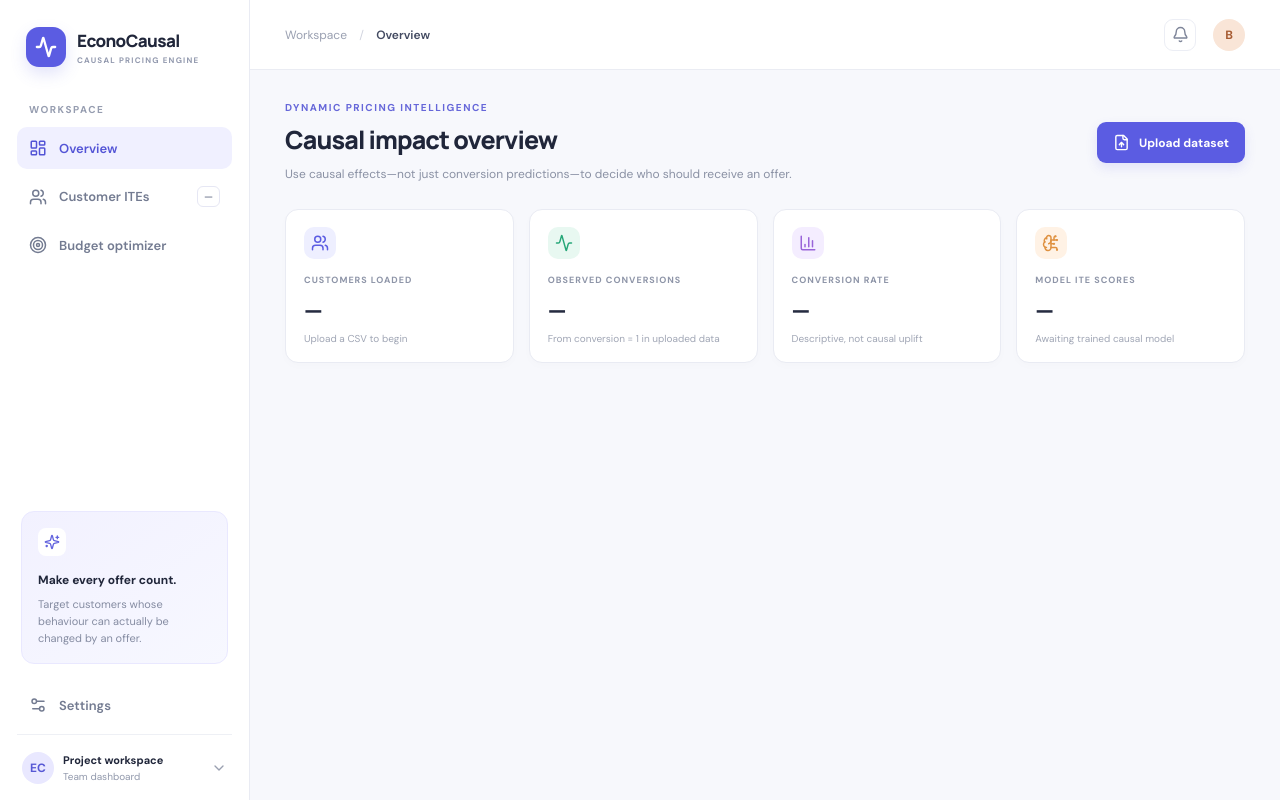
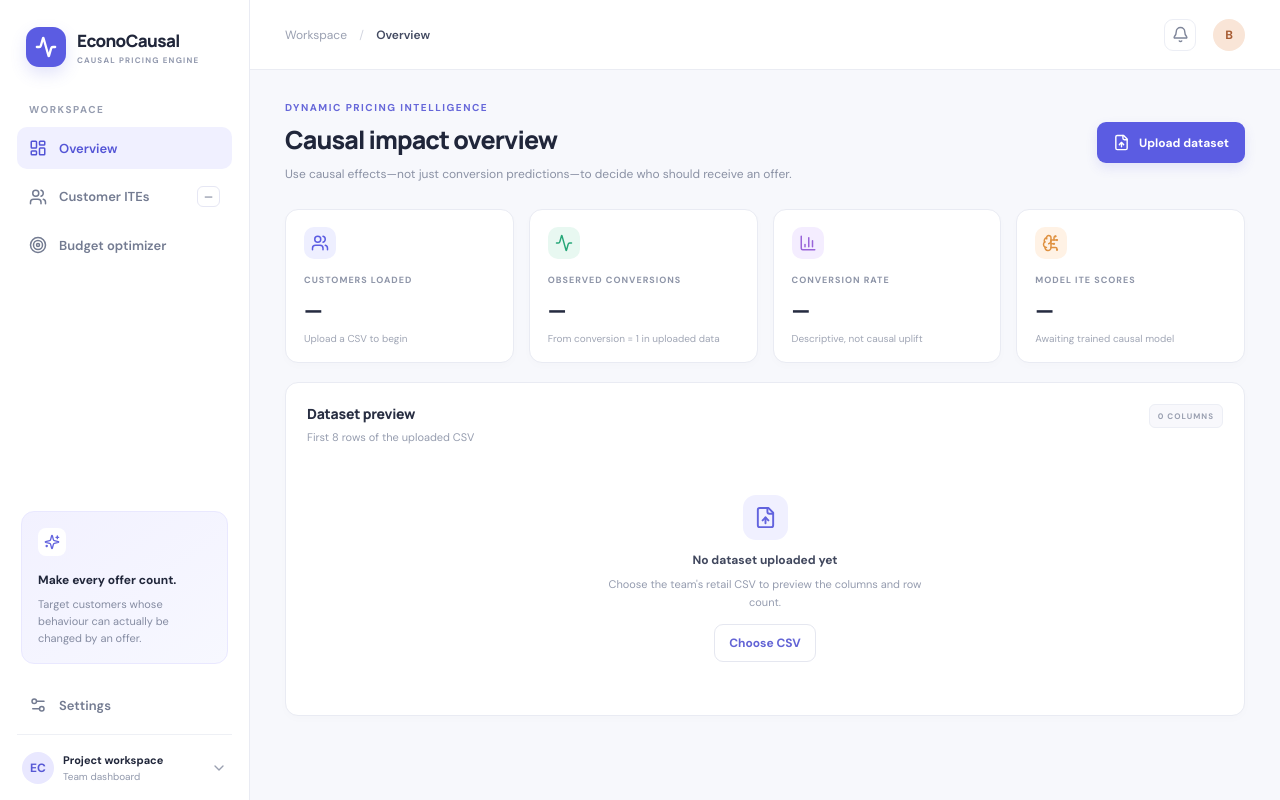
Before and after one commit to Rajesh-2285/econocausal, a React (Vite) app: page / in a window 1280 px wide. Built offline with nearby package versions, Linux system fonts and the light colour scheme.

Commit message:
feat(preview): render dataset table preview with column schema validation

```diff
--- a/src/App.jsx
+++ b/src/App.jsx
@@ -108,6 +108,13 @@ export default function App() {
 
         {uploadMessage && <div className="notice success"><Database size={17} /><div><strong>{uploadMessage}</strong><span>CSV is loaded in this browser for preview.</span></div><button onClick={() => {setRows([]);setColumns([]);setFileName('');setUploadMessage('')}} aria-label="Clear dataset"><X size={16} /></button></div>}
         {uploadError && <div className="notice warning"><ShieldCheck size={17} /><span>{uploadError}</span></div>}
+
+        {activeTab === 'overview' && <>
+          <section className="panel dataset-panel">
+            <div className="panel-heading"><div><h2>Dataset preview</h2><p>First 8 rows of the uploaded CSV</p></div><span className="mini-label">{columns.length || 0} COLUMNS</span></div>
+            {rows.length ? <div className="table-scroll"><table><thead><tr>{columns.slice(0, 9).map(col => <th key={col}>{col.replaceAll('_', ' ')}</th>)}</tr></thead><tbody>{rows.slice(0, 8).map((row, i) => <tr key={i}>{columns.slice(0, 9).map(col => <td key={col}>{String(row[col] ?? '—')}</td>)}</tr>)}</tbody></table></div> : <div className="upload-empty"><div className="upload-empty-icon"><FileUp size={23} /></div><strong>No dataset uploaded yet</strong><p>Choose the team's retail CSV to preview the columns and row count.</p><label className="secondary-button">Choose CSV<input type="file" accept=".csv,text/csv" onChange={handleFile} hidden /></label></div>}
+          </section>
+        </>}
       </div>
     </main>
   </div>
```
